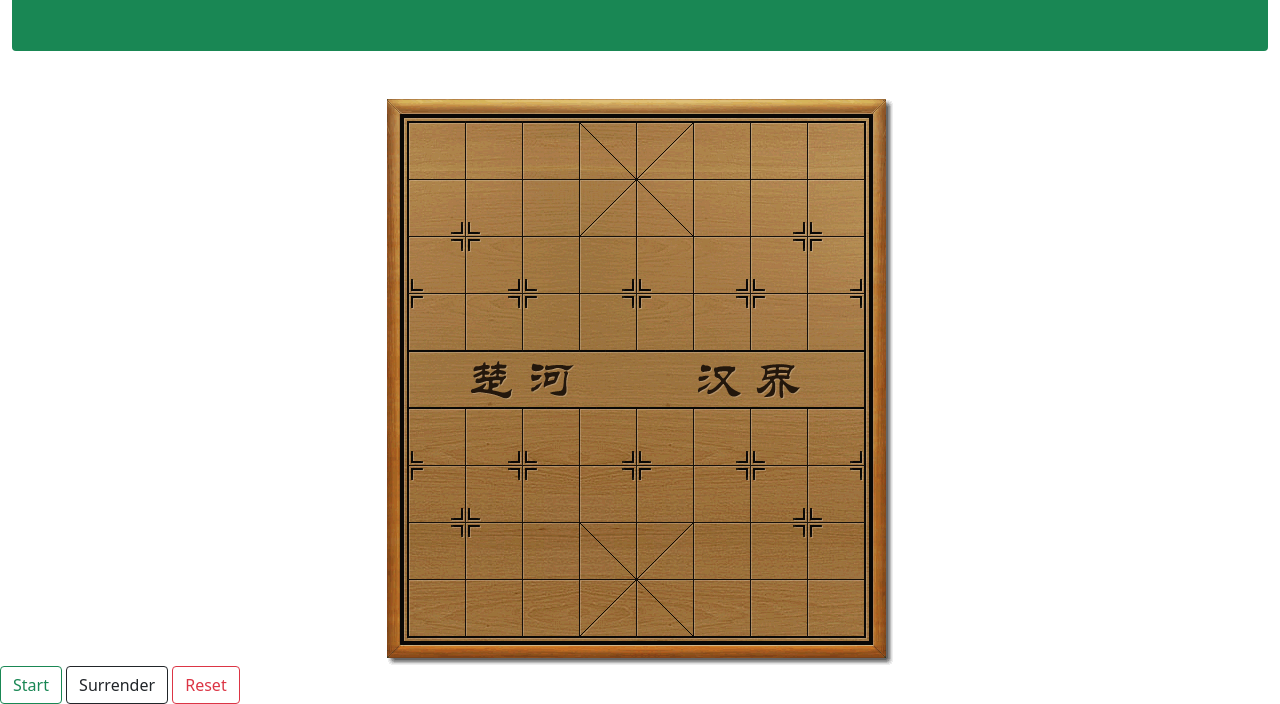
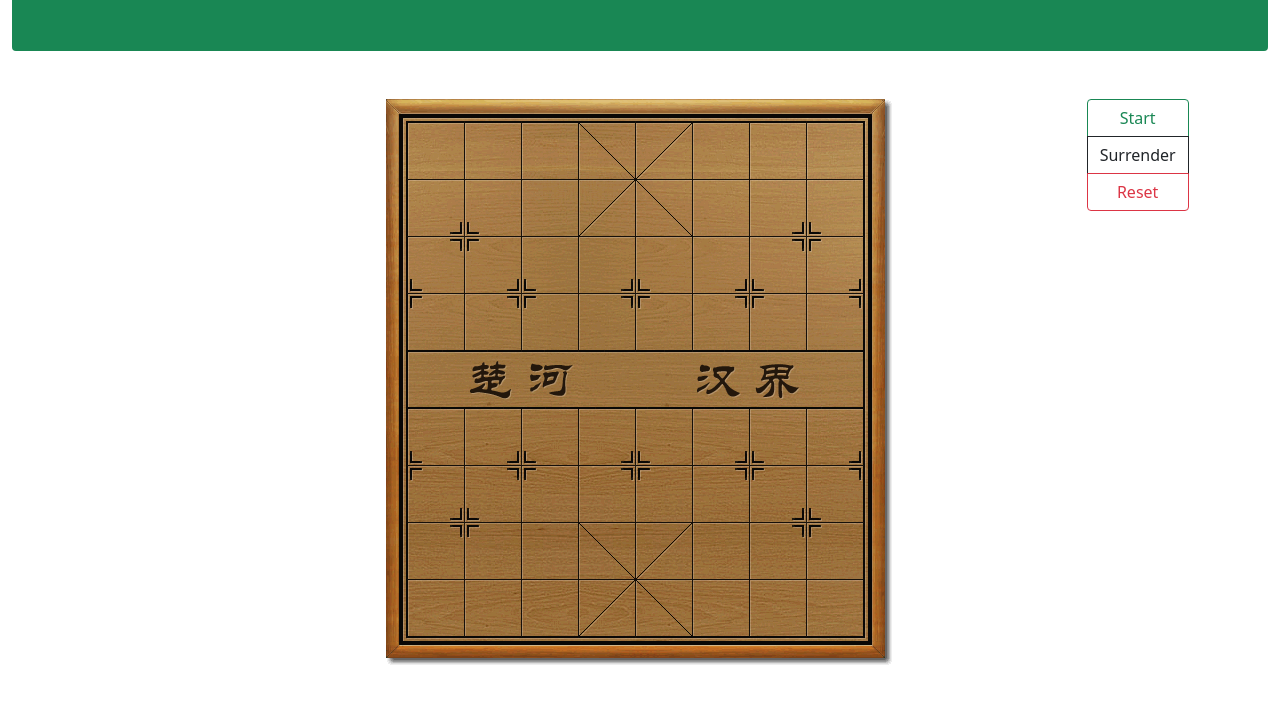
Before and after one commit to lawneng/Chinese-Chess, a plain HTML site: page index.html in a window 1280 px wide. Shown: the part 101-805 px from the top of the page. Drawn offline with nearby package versions, Linux system fonts and the light colour scheme.

Commit message:
changes to html

```diff
--- a/index.html
+++ b/index.html
@@ -16,13 +16,26 @@
 
         </div>
       </div>
-      <div class="container pt-5">
-        <img class="mx-auto d-block" src="img/stype_2/bg.png" id="chessBoard">
+      <div class="pt-5">
+        <div class="row">
+         <div class="col-sm-2 col-md-2"></div>
+         <div class="col-sm-8 col-md-8">
+         <img class="mx-auto d-block" src="img/stype_2/bg.png" id="chessBoard">
+         </div>
+         <div class="col-sm-2 col-md-2">
+           <div class="btn-group-vertical">
+            <button type="button" class="btn btn-outline-success">Start</button>
+            <button type="button" class="btn btn-outline-dark">Surrender</button>
+            <button type="button" class="btn btn-outline-danger">Reset</button>
+           </div>
+         </div>
+        </div>
+
+
+
       </div>
 
-      <button type="button" class="btn btn-outline-success">Start</button>
-      <button type="button" class="btn btn-outline-dark">Surrender</button>
-      <button type="button" class="btn btn-outline-danger">Reset</button>
+
 
 
 
```
Also changed, not shown: Sample/chess-master/javascript/chess.js (line endings or trailing spaces).
